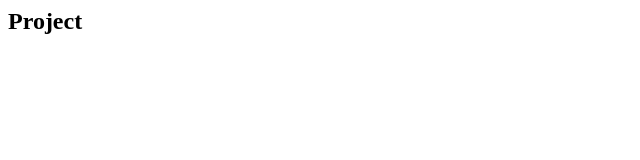
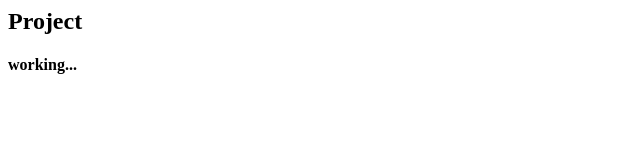
Before and after one commit to flashybuild/my-project, a plain HTML site: page index.html in a window 1280 px wide. Shown: the full height of the page, 0-640 px from the left. Drawn offline with Linux system fonts and the light colour scheme.

Commit message:
Update index.html

```diff
--- a/index.html
+++ b/index.html
@@ -1 +1,2 @@
 <h2>Project</h2>
+<h4>working...</h4>
```
